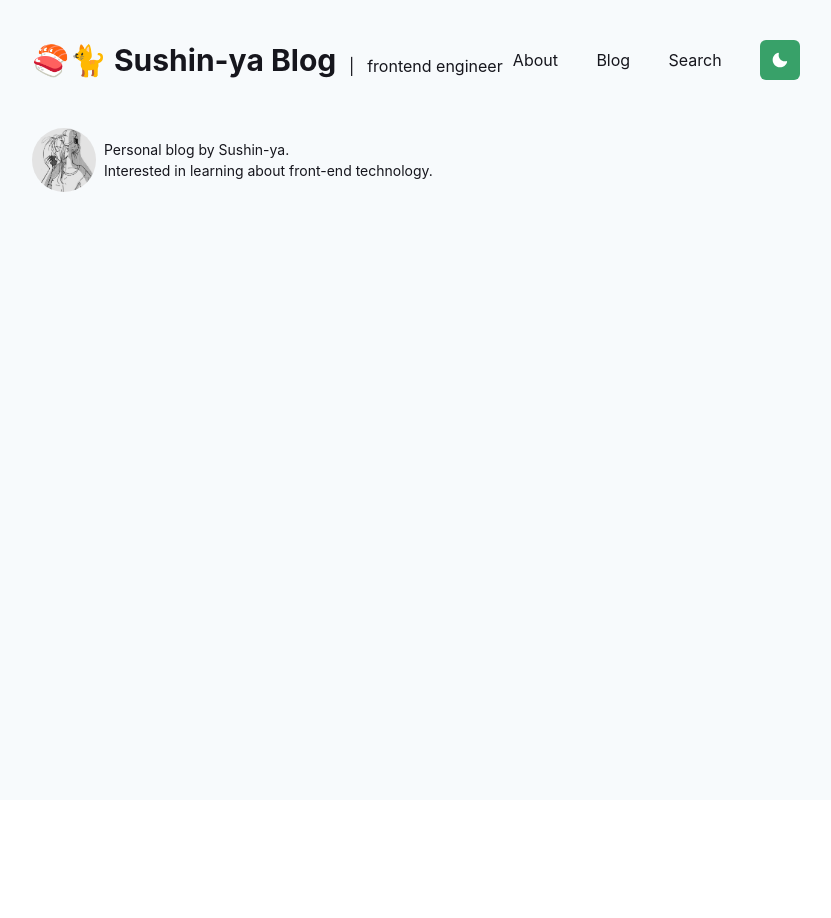
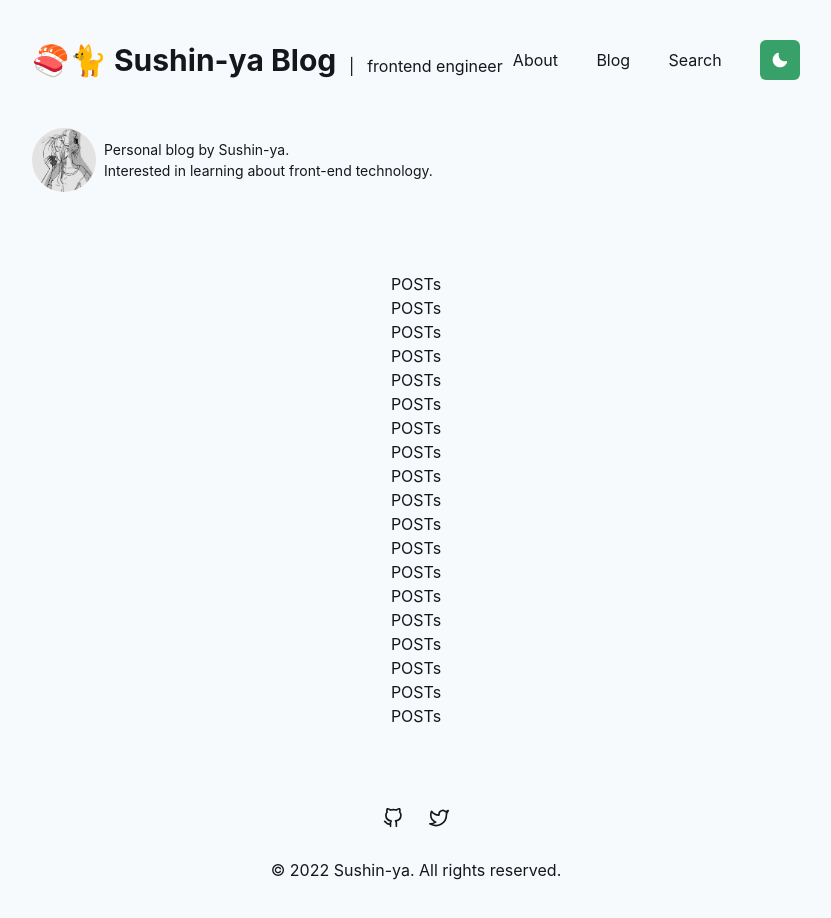
Before and after one commit to sushin-ya/sushin-ya-blog, a Next.js app: page / in a window 1280 px wide. Shown: the top 918 px of the page, without its empty margins (224-1055 px from the left). Before the commit the page ends 800 px from the top, so only its background shows below. Built offline with nearby package versions, Linux system fonts and the light colour scheme.

Commit message:
feat: footer

```diff
--- a/package.json
+++ b/package.json
@@ -17,7 +17,8 @@
     "framer-motion": "^6.3.0",
     "next": "latest",
     "react": "^18.2.0",
-    "react-dom": "^18.2.0"
+    "react-dom": "^18.2.0",
+    "react-icons": "^4.4.0"
   },
   "devDependencies": {
     "@commitlint/cli": "^17.0.2",
--- a/src/components/Footer.tsx
+++ /dev/null
@@ -1,5 +0,0 @@
-import { Flex, FlexProps } from '@chakra-ui/react'
-
-export const Footer = (props: FlexProps) => (
-  <Flex as="footer" py="8rem" {...props} />
-)
--- /dev/null
+++ b/src/components/footer/Footer.tsx
@@ -0,0 +1,28 @@
+import { HamburgerIcon } from '@chakra-ui/icons'
+import { Box, Flex, FlexProps, Text, Icon } from '@chakra-ui/react'
+import { FiGithub, FiTwitter } from 'react-icons/fi'
+
+export const Footer = (props: FlexProps) => (
+  <Flex
+    as="footer"
+    mt="5vh"
+    py="5vh"
+    direction="column"
+    gap={{ base: '1vh', sm: '3vh' }}
+  >
+    <Flex
+      flexDirection="row"
+      justifyContent="center"
+      alignItems="center"
+      gap="2vw"
+    >
+      <Box>
+        <Icon as={FiGithub} w={5} h={5} />
+      </Box>
+      <Box>
+        <Icon as={FiTwitter} w={5} h={5} />
+      </Box>
+    </Flex>
+    <Text>&copy; 2022 Sushin-ya. All rights reserved.</Text>
+  </Flex>
+)
--- a/src/pages/index.tsx
+++ b/src/pages/index.tsx
@@ -6,20 +6,44 @@ import {
   ListIcon,
   ListItem,
   Heading,
+  Box,
+  Flex,
 } from '@chakra-ui/react'
-import { CheckCircleIcon, LinkIcon } from '@chakra-ui/icons'
+import { CheckCircleIcon, HamburgerIcon, LinkIcon } from '@chakra-ui/icons'
 
 import { Hero } from '../components/Hero'
 import { Container } from '../components/Container'
 import { Main } from '../components/Main'
 import { DarkModeSwitch } from '../components/DarkModeSwitch'
 import { CTA } from '../components/CTA'
-import { Footer } from '../components/Footer'
+import { Footer } from '../components/footer/Footer'
 import { Header } from '../components/header/Header'
 
 const Index = () => (
-  <Container height="100vh">
+  <Container>
     <Header />
+    {/* <Posts /> */}
+    <Text>POSTs</Text>
+    <Text>POSTs</Text>
+    <Text>POSTs</Text>
+    <Text>POSTs</Text>
+    <Text>POSTs</Text>
+    <Text>POSTs</Text>
+    <Text>POSTs</Text>
+    <Text>POSTs</Text>
+    <Text>POSTs</Text>
+    <Text>POSTs</Text>
+    <Text>POSTs</Text>
+    <Text>POSTs</Text>
+    <Text>POSTs</Text>
+    <Text>POSTs</Text>
+    <Text>POSTs</Text>
+    <Text>POSTs</Text>
+    <Text>POSTs</Text>
+    <Text>POSTs</Text>
+    <Text>POSTs</Text>
+    <Footer />
+
     {/* <Hero />
     <Main>
       <Text color="text">
```
Also changed, not shown: 1 other file (tests, documents, lock files or other folders).
